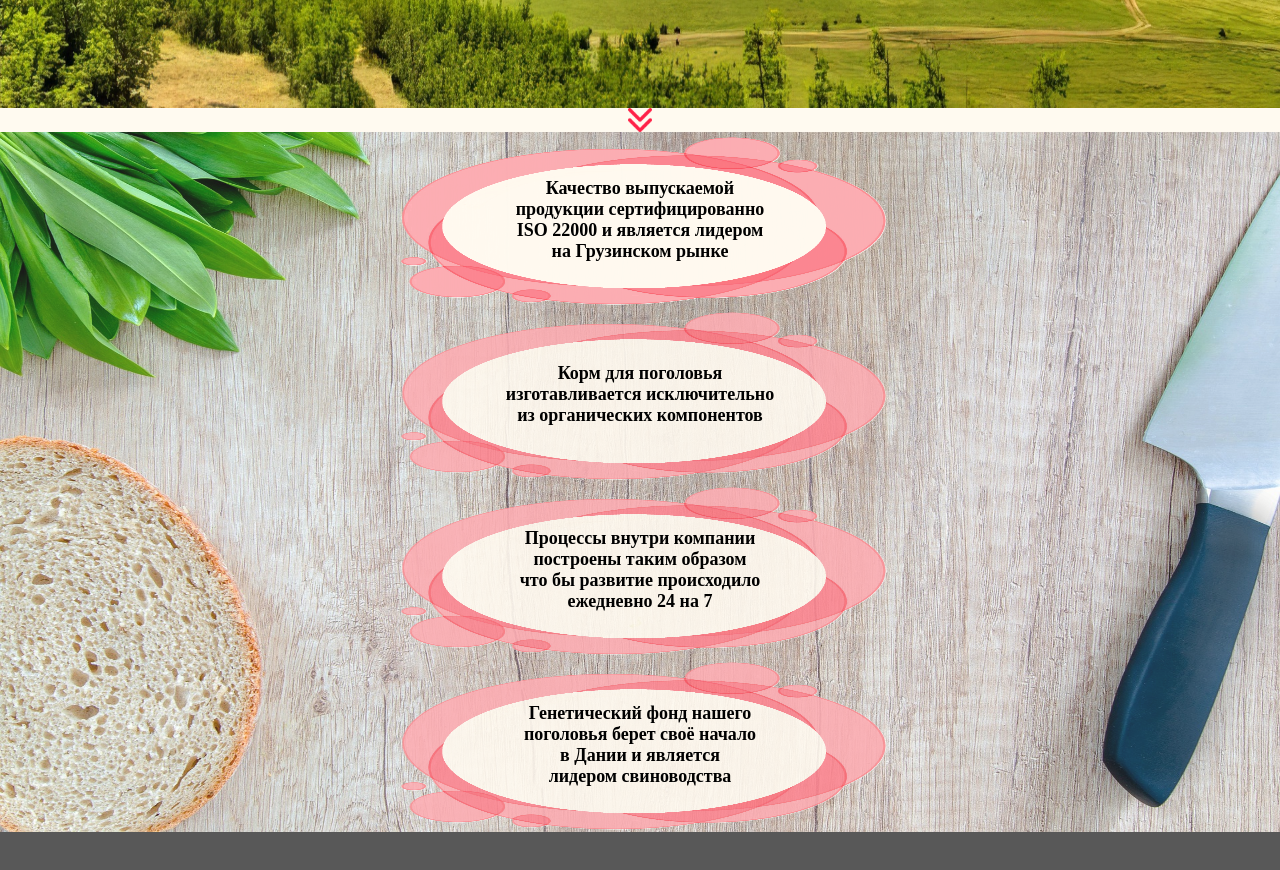
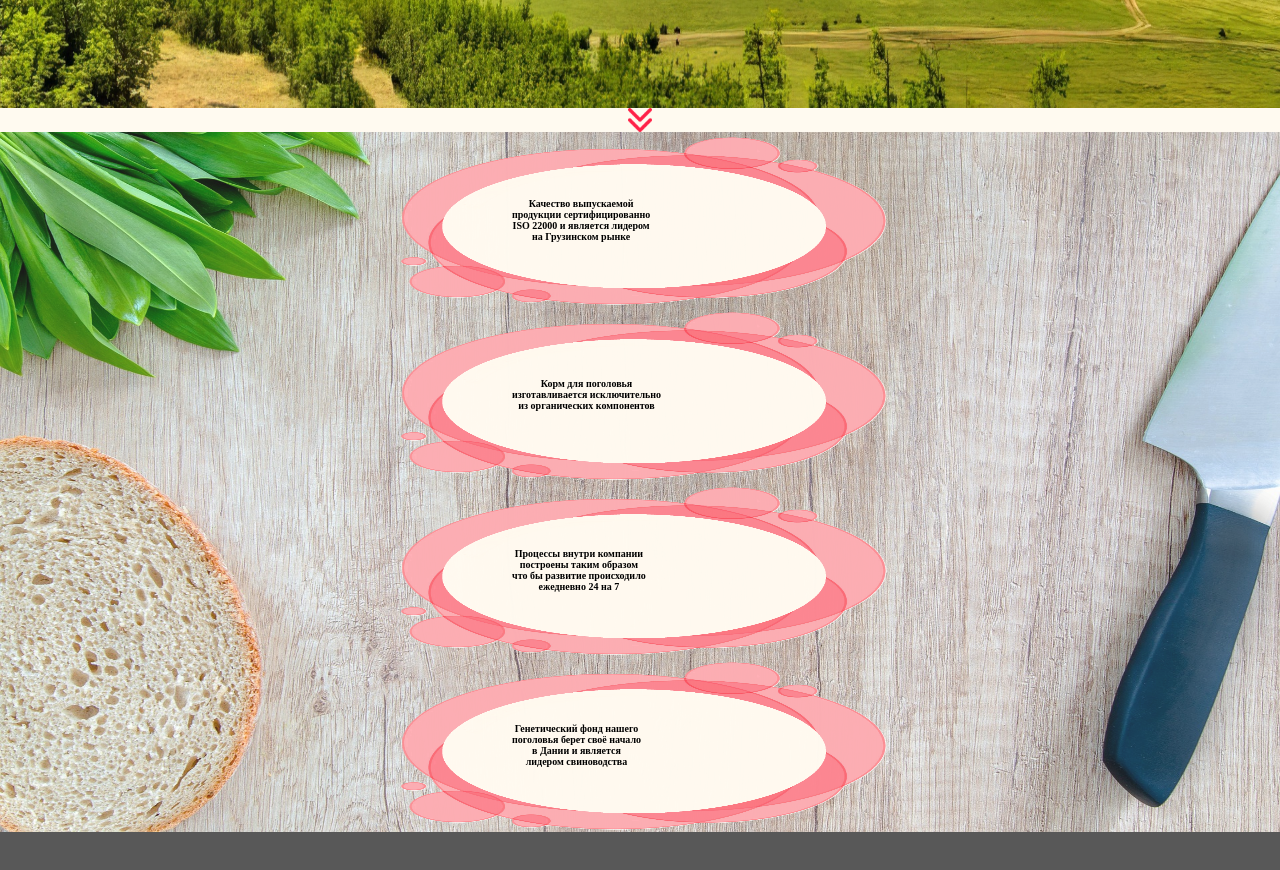
Before and after one commit to WEB-AID/Georg, a React (Create React App) app: page / in a window 1280 px wide. Shown: the part 680-1550 px from the top of the page. Built offline with nearby package versions, Linux system fonts and the light colour scheme; a web font is replaced by a local one.

Commit message:
13 commit

```diff
--- a/src/components/underSwiperBlock/underSwiperBlock.css
+++ b/src/components/underSwiperBlock/underSwiperBlock.css
@@ -25,7 +25,7 @@
     height: calc(100vh - 100px);
     width: 40vi;
     margin: 0 auto;
-    font-size: 18px;
+    font-size: 10px;
     font-weight: 700;
     text-align: center;
 }
@@ -56,6 +56,13 @@
     position: relative;
 }
 
+.text1_1 {
+    display: flex;
+    width: 50%;
+    height: 50%;
+    align-items: center;
+}
+
 .text2 {
     height: 25%;
     width: 100%;
@@ -64,6 +71,13 @@
     align-items: center;
     justify-content: center;
     position: relative;
+}
+
+.text2_1 {
+    display: flex;
+    width: 50%;
+    height: 50%;
+    align-items: center;
 }
 
 .text3 {
@@ -76,6 +90,13 @@
     position: relative;
 }
 
+.text3_1 {
+    display: flex;
+    width: 50%;
+    height: 50%;
+    align-items: center;
+}
+
 .text4 {
     height: 25%;
     width: 100%;
@@ -84,6 +105,13 @@
     align-items: center;
     justify-content: center;
     position: relative;
+}
+
+.text4_1 {
+    display: flex;
+    width: 50%;
+    height: 50%;
+    align-items: center;
 }
 
 .text1, span {
--- a/src/components/underSwiperBlock/underSwiperBlock.js
+++ b/src/components/underSwiperBlock/underSwiperBlock.js
@@ -9,10 +9,26 @@ export default class UnderSwiperBlock extends React.Component {
         return(
             <div className="aboutUsBlock">
                 <div className="aboutUsBlockWrapper">
-                    <div className="text1"><span>Качество выпускаемой<br></br>продукции сертифицированно<br></br> ISO 22000 и является лидером<br></br>на Грузинском рынке</span></div>
-                    <div className="text2">Корм для поголовья<br></br>изготавливается исключительно<br></br>из органических компонентов</div>
-                    <div className="text3">Процессы внутри компании<br></br>построены таким образом<br></br>что бы развитие происходило<br></br>ежедневно 24 на 7</div>
-                    <div className="text4">Генетический фонд нашего<br></br>поголовья берет своё начало<br></br>в Дании и является<br></br>лидером свиноводства</div>
+                    <div className="text1">
+                        <div className="text1_1">
+                            Качество выпускаемой<br></br>продукции сертифицированно<br></br> ISO 22000 и является лидером<br></br>на Грузинском рынке
+                        </div>
+                    </div>
+                    <div className="text2">
+                        <div className="text2_1">
+                            Корм для поголовья<br></br>изготавливается исключительно<br></br>из органических компонентов
+                        </div>
+                    </div>
+                    <div className="text3">
+                        <div className="text3_1">
+                            Процессы внутри компании<br></br>построены таким образом<br></br>что бы развитие происходило<br></br>ежедневно 24 на 7
+                        </div>
+                    </div>
+                    <div className="text4">
+                        <div className="text4_1">
+                            Генетический фонд нашего<br></br>поголовья берет своё начало<br></br>в Дании и является<br></br>лидером свиноводства
+                        </div>
+                    </div>
                 </div>
             </div>
         )
```
